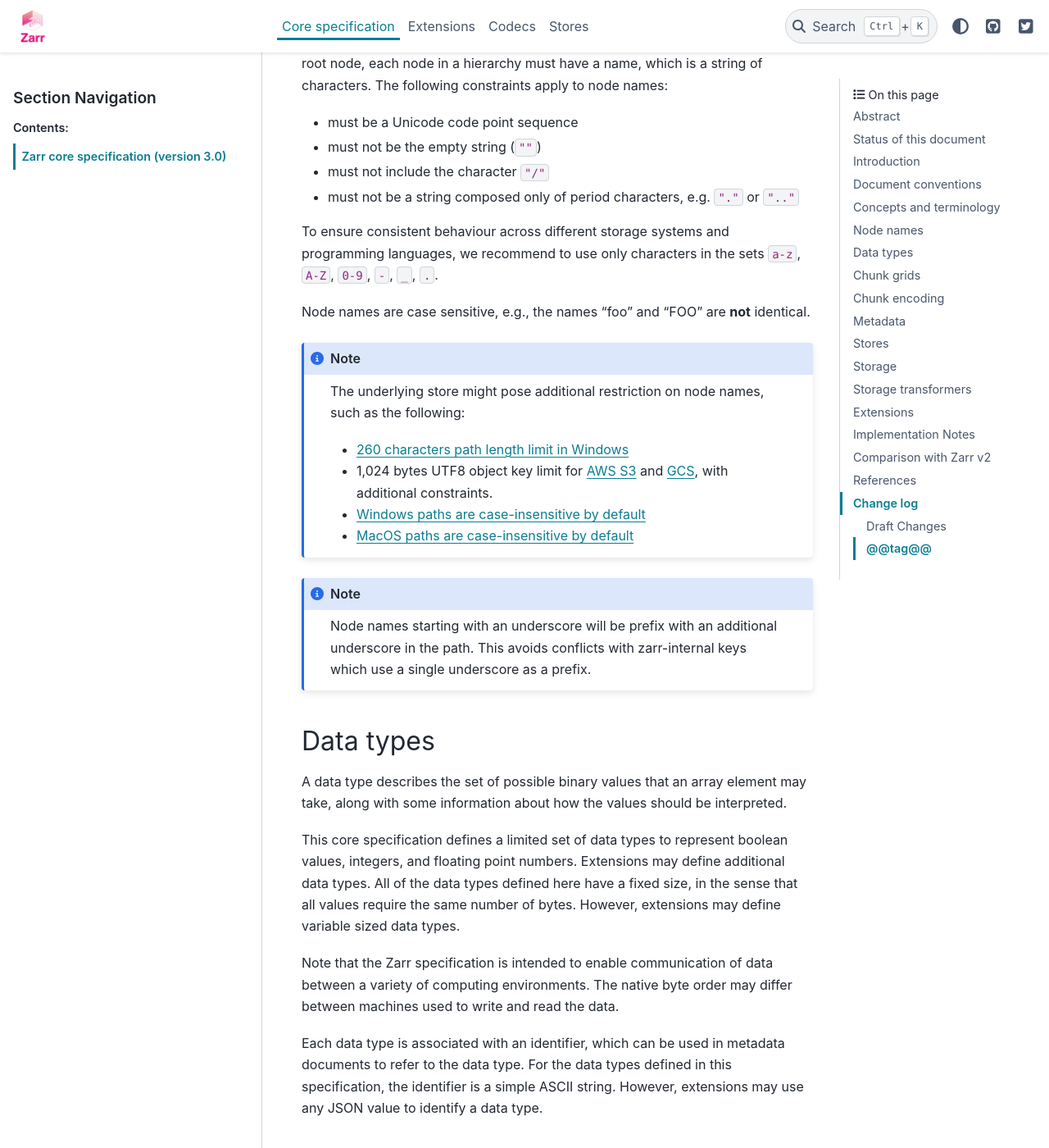
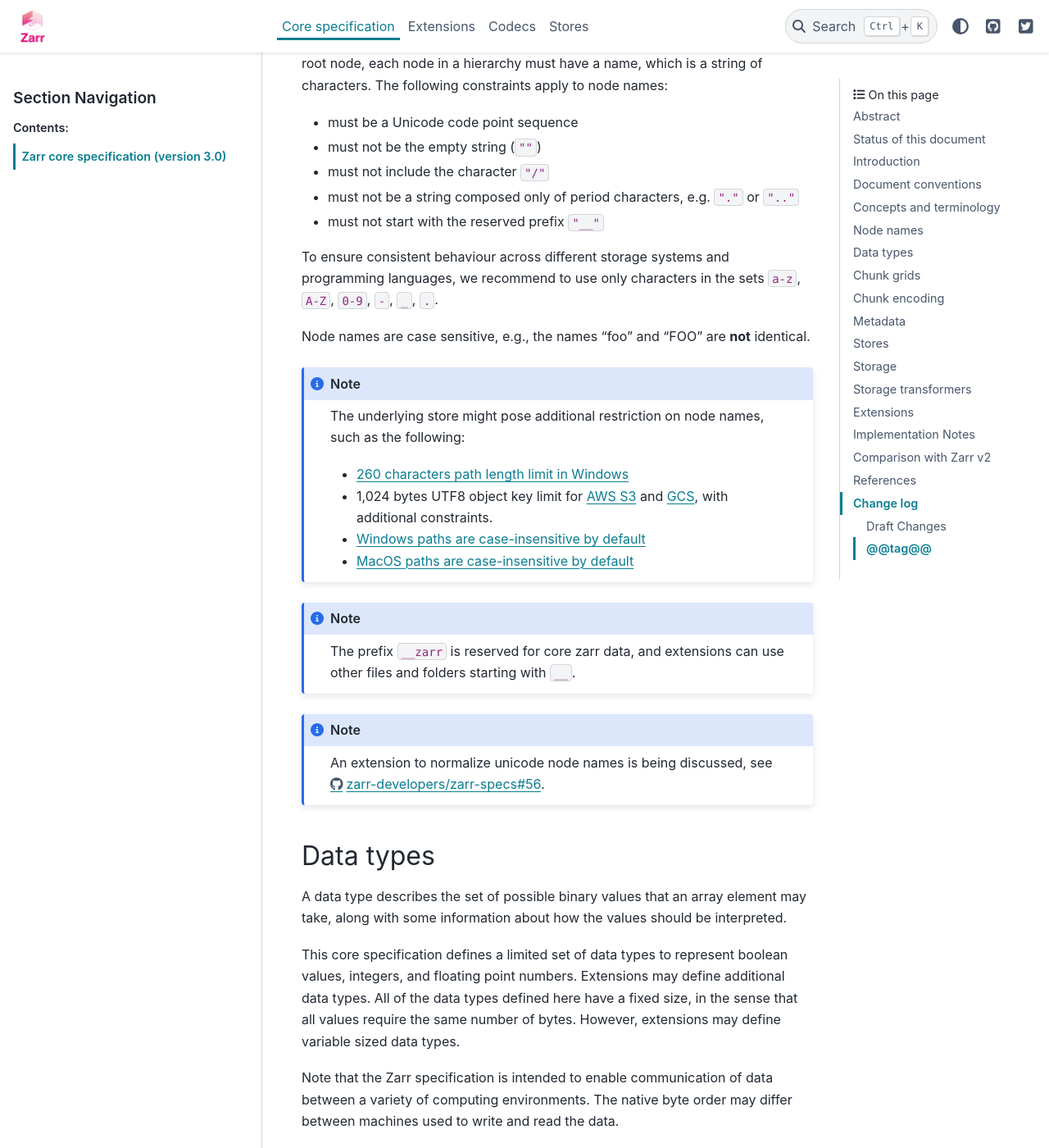
Before and after one commit to zarr-developers/zarr-specs, a Sphinx documentation site: the page built from docs/core/v3.0.rst, in a window 1280 px wide and 1400 px high, scrolled down 10023 px. Shown: the whole window at 82% size. Built offline with Sphinx 7.4.7 and the PyData theme 0.15.4, drawn with Linux system fonts in a browser that asks for light colours.

Commit message:
Update v3.0.rst

```diff
--- a/docs/core/v3.0.rst
+++ b/docs/core/v3.0.rst
@@ -448,6 +448,7 @@ node names:
 * must not be the empty string (``""``)
 * must not include the character ``"/"``
 * must not be a string composed only of period characters, e.g. ``"."`` or ``".."``
+* must not start with the reserved prefix ``"__"``
 
 To ensure consistent behaviour across different storage systems and programming
 languages, we recommend to use only characters in the sets ``a-z``, ``A-Z``,
@@ -469,9 +470,12 @@ identical.
     * `MacOS paths are case-insensitive by default <https://support.apple.com/guide/disk-utility/file-system-formats-dsku19ed921c/mac>`_
 
 .. note::
-    Node names starting with an underscore will be prefix with an additional
-    underscore in the path. This avoids conflicts with zarr-internal keys
-    which use a single underscore as a prefix.
+    The prefix ``__zarr`` is reserved for core zarr data, and extensions
+    can use other files and folders starting with ``__``.
+
+.. note::
+    An extension to normalize unicode node names is being discussed,
+    see https://github.com/zarr-developers/zarr-specs/issues/56.
 
 Data types
 ==========
```
